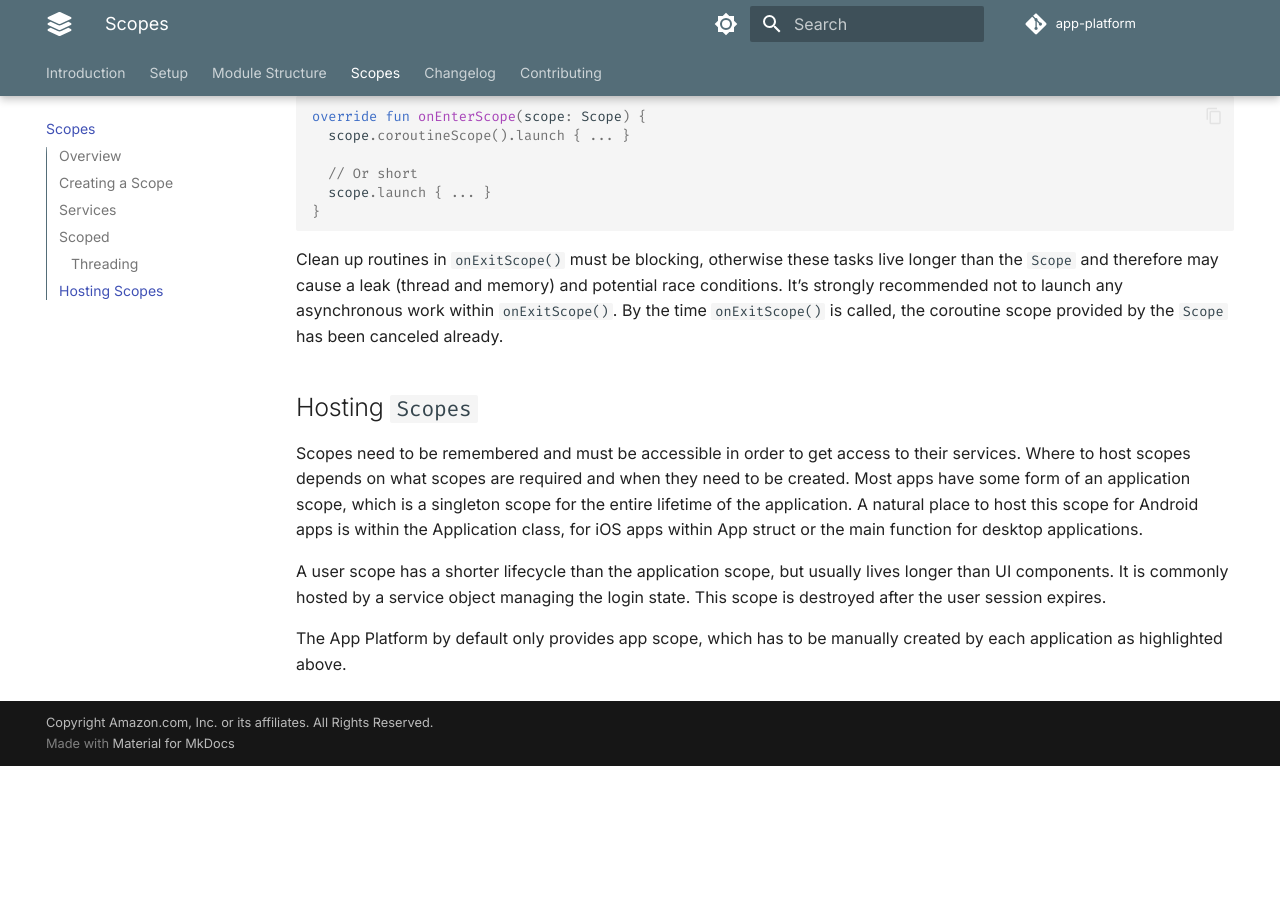
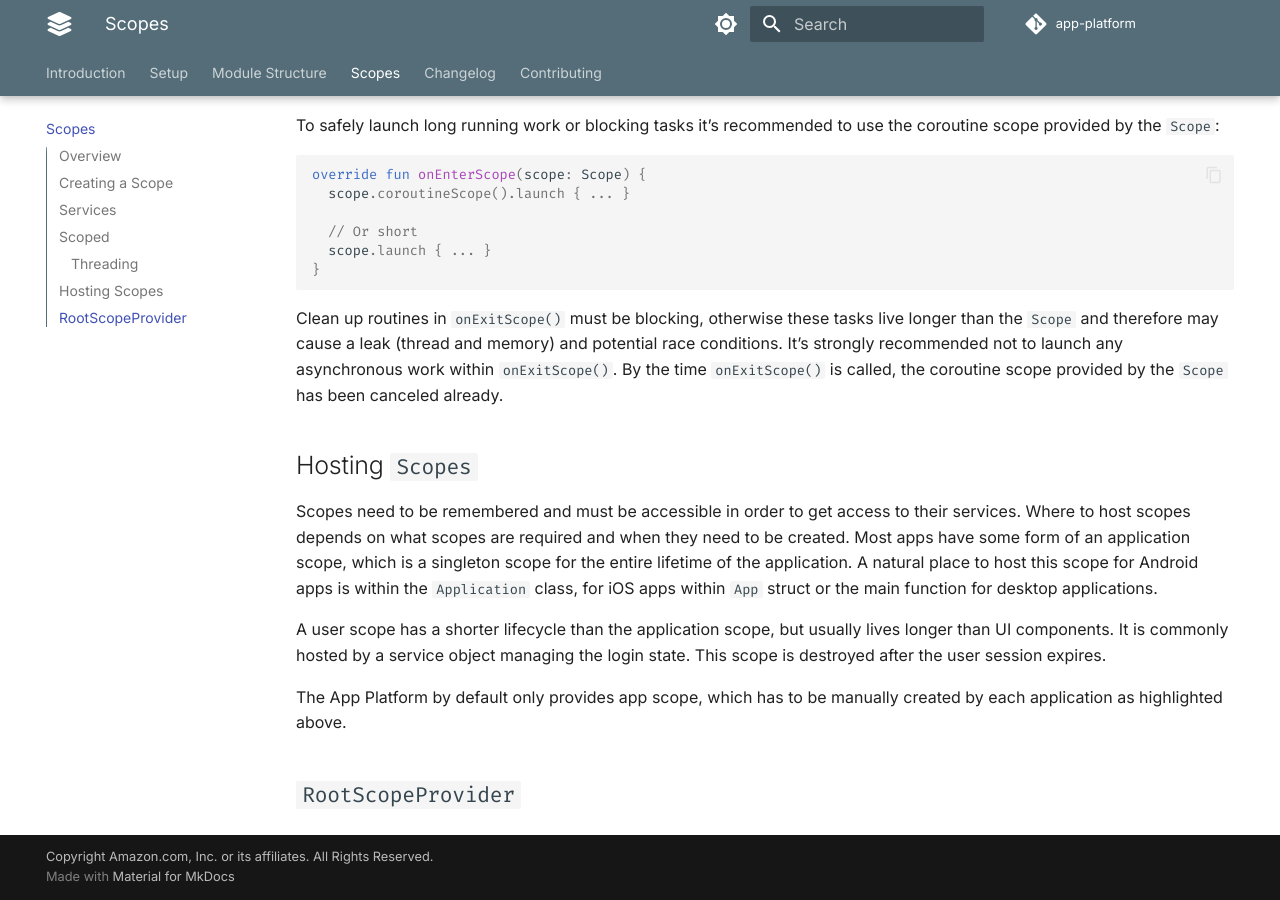
Before and after one commit to amzn/app-platform, an MkDocs documentation site: the page built from docs/scopes.md, in a window 1280 px wide and 900 px high, scrolled down 4271 px. Built offline with MkDocs 1.6.1 and Material for MkDocs 9.7.7, drawn with Linux system fonts in a browser that asks for light colours; comment, search, counter and statistics services are not loaded; before the commit the page ends 5037 px from its top, so only the background shows below that.

Commit message:
More documentation updates.

```diff
--- a/docs/scopes.md
+++ b/docs/scopes.md
@@ -245,8 +250,17 @@
 
 ## Hosting `Scopes`
 
-Scopes need to be remembered and must be accessible in order to get access to their services. Where to host scopes depends on what scopes are required and when they need to be created. Most apps have some form of an application scope, which is a singleton scope for the entire lifetime of the application. A natural place to host this scope for Android apps is within the Application class, for iOS apps within App struct or the main function for desktop applications.
+Scopes need to be remembered and must be accessible in order to get access to their services. Where to host scopes
+depends on what scopes are required and when they need to be created. Most apps have some form of an application
+scope, which is a singleton scope for the entire lifetime of the application. A natural place to host this scope
+for Android apps is within the `Application` class, for iOS apps within `App` struct or the main function
+for desktop applications.
 
-A user scope has a shorter lifecycle than the application scope, but usually lives longer than UI components. It is commonly hosted by a service object managing the login state. This scope is destroyed after the user session expires.
+A user scope has a shorter lifecycle than the application scope, but usually lives longer than UI components.
+It is commonly hosted by a service object managing the login state. This scope is destroyed after the user
+session expires.
 
-The App Platform by default only provides app scope, which has to be manually created by each application as highlighted above.
+The App Platform by default only provides app scope, which has to be manually created by each application as
+highlighted above.
+
+## `RootScopeProvider`
```
Also changed, not shown: other parts of docs/scopes.md (+5 -0 lines).
